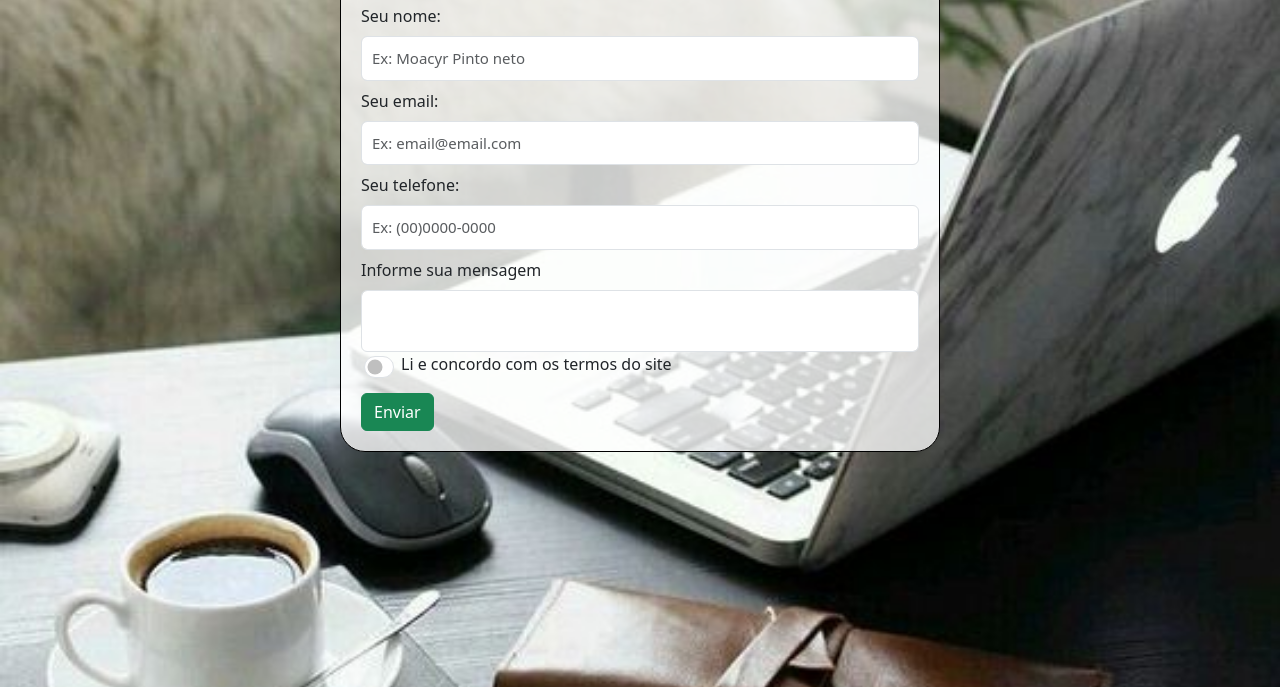
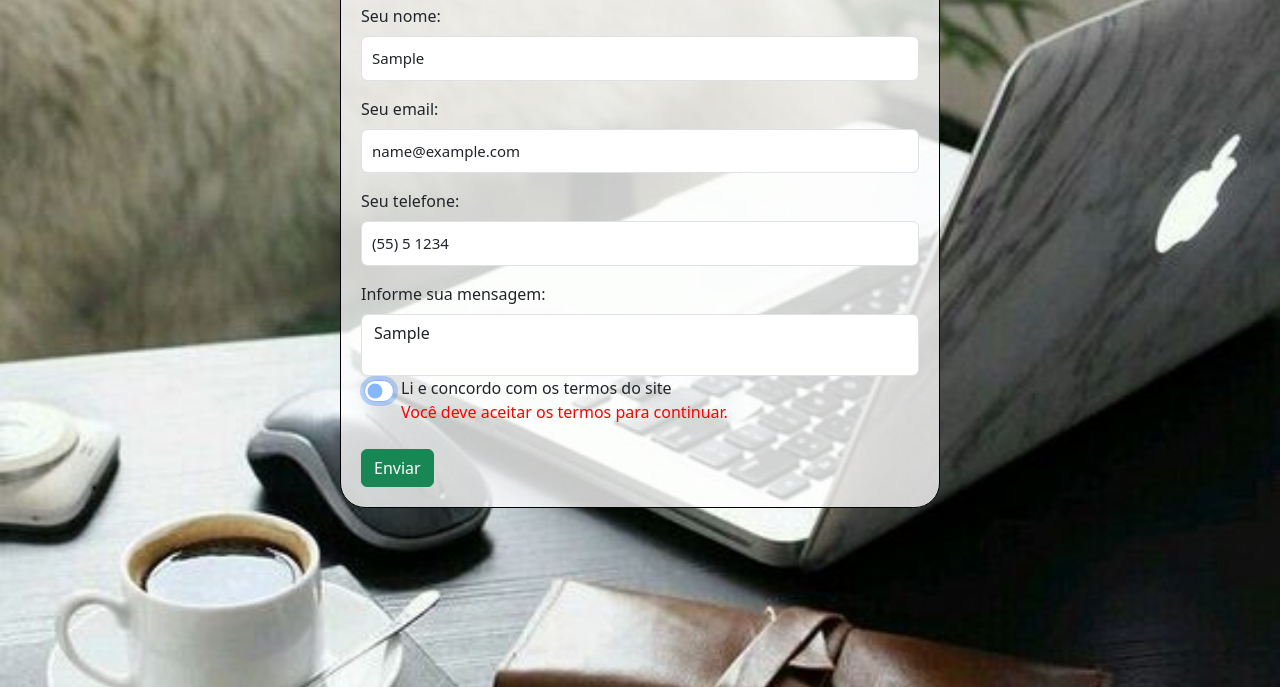
Before and after one commit to Moapneto/Projeto_bootstrap, a plain HTML site: page index.html in a window 1280 px wide. Both pictures are taken after typing "Sample", "name@example.com", "5551234", "Sample" into the empty fields and a click on the button "Enviar". Shown: the part 113-800 px from the top of the page. Drawn offline with nearby package versions, Linux system fonts and the light colour scheme.

Commit message:
codigo arrumado

```diff
--- a/index.html
+++ b/index.html
@@ -14,18 +14,19 @@
                 <h2>Formulário de cadastro</h2>
                 <form id="form">
                     <label class="form-label" for="nome">Seu nome:</label>
-                    <input class="form-control" type="text" id="nome" placeholder="Ex: Moacyr Pinto neto">
+                    <input class="form-control" type="text" id="nome" name="nome" placeholder="Ex: Moacyr Pinto neto">
                     <label class="form-label" for="email">Seu email:</label>
-                    <input class="form-control" type="email" id="email" placeholder="Ex: email@email.com">
+                    <input class="form-control" type="email" id="email" name="email" placeholder="Ex: email@email.com">
                     <label class="form-label" for="telefone">Seu telefone:</label>
-                    <input class="form-control" type="tel" id="telefone" placeholder="Ex: (00)0000-0000">
-                    <label class="form-label" for="mensagem">Informe sua mensagem</label>
+                    <input class="form-control" type="tel" id="telefone" name="telefone" placeholder="Ex: (00)0000-0000">
+                    <label class="form-label" for="mensagem">Informe sua mensagem:</label>
                     <textarea class="form-control" id="mensagem" required></textarea>
                     <div class="form-check form-switch">
-                        <input class="form-check-input" type="checkbox" id="aceito-termo">
                         <label class="form-check-label" for="aceitoTermos">Li e concordo com os termos do site</label>
+                        <input class="form-check-input" type="checkbox" name="aceitoTermos" id="aceito-termo">
+
                     </div>
-                    <button class="btn btn-success">Enviar</button>
+                    <button class="btn btn-success" type="submit">Enviar</button>
                 </form>
             </div>
         </div>
--- a/script.js
+++ b/script.js
@@ -1,6 +1,6 @@
 $(document).ready(function(){
 
-    $('#telefone').mask('(00) 00000-0000');
+    $('#telefone').mask('(00) 0 0000-0000');
 
     $('form').validate({
         rules:{
@@ -28,13 +28,14 @@ $(document).ready(function(){
 
         submitHandler: function(form) {
             alert("Sua requisição foi enviada para análise. Cadastro completo.");
-            $(form).trigger('reset');
+            form.reset();
+
         },
 
-        invalidHandler:function(evento, validador) {
-            let camposIncompletos = validador.numberOfInvalids();
-            if(camposIncompletos){
-                alert(`Existem ${camposIncompletos} campos incorretos.`)
+        invalidHandler: function(evento, validador) {
+            let campoInvalido = validador.numberOfInvalids();
+            if(campoInvalido){
+                alert(`existem ${campoInvalido} campos incorretos`)
             }
         }
     })
--- a/style.css
+++ b/style.css
@@ -39,10 +39,18 @@ textarea {
 #form input {
     font-size: 15px;
     padding: 10px;
-    margin-bottom: 8px;
+    margin-bottom: 16px;
 }
 
 form button {
     margin-top: 15px;
 
 }
+
+.error{
+    display: block;
+    color: red;
+    font-size: 16px;
+    margin-bottom: 10px;
+
+}
```
